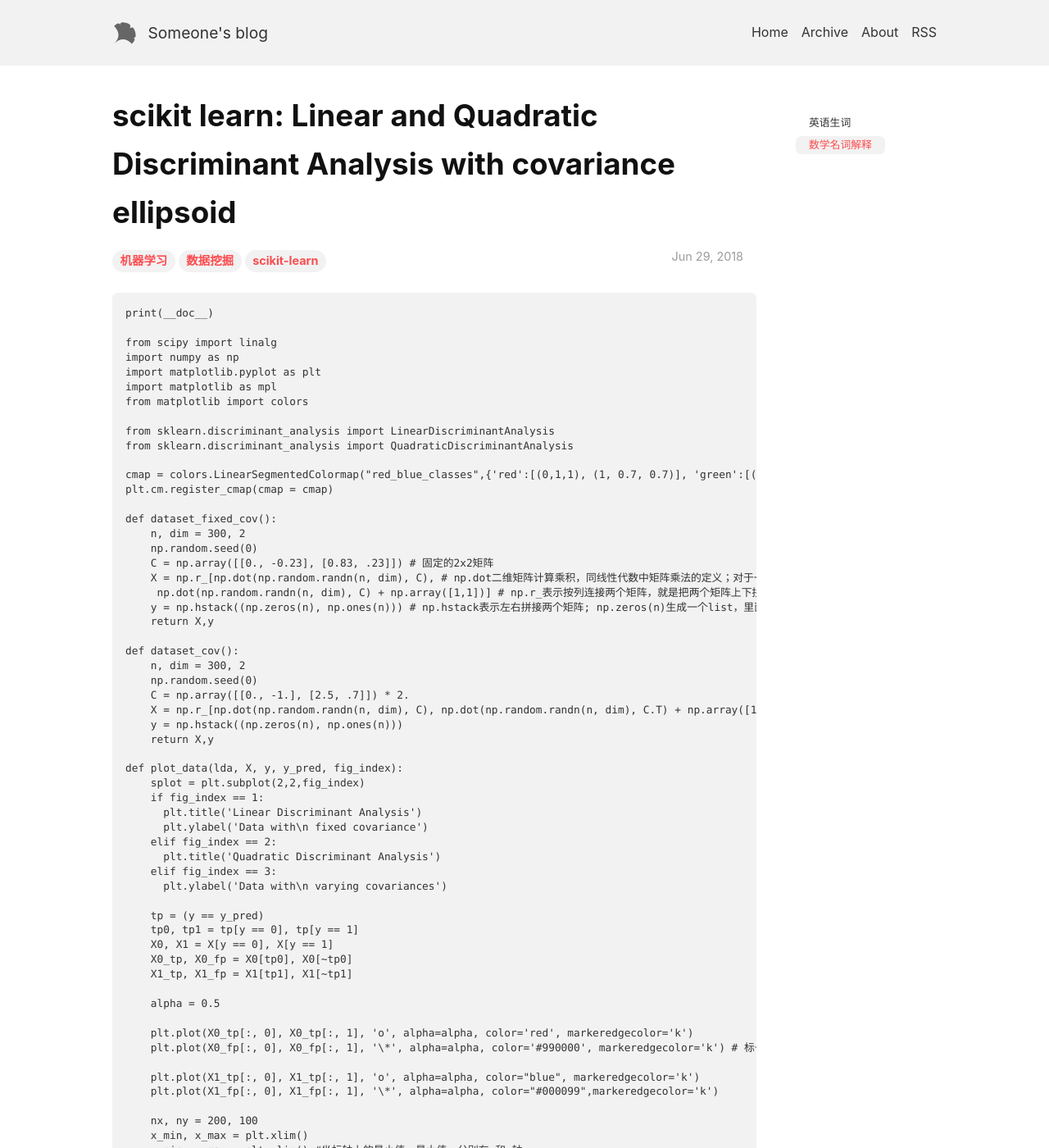
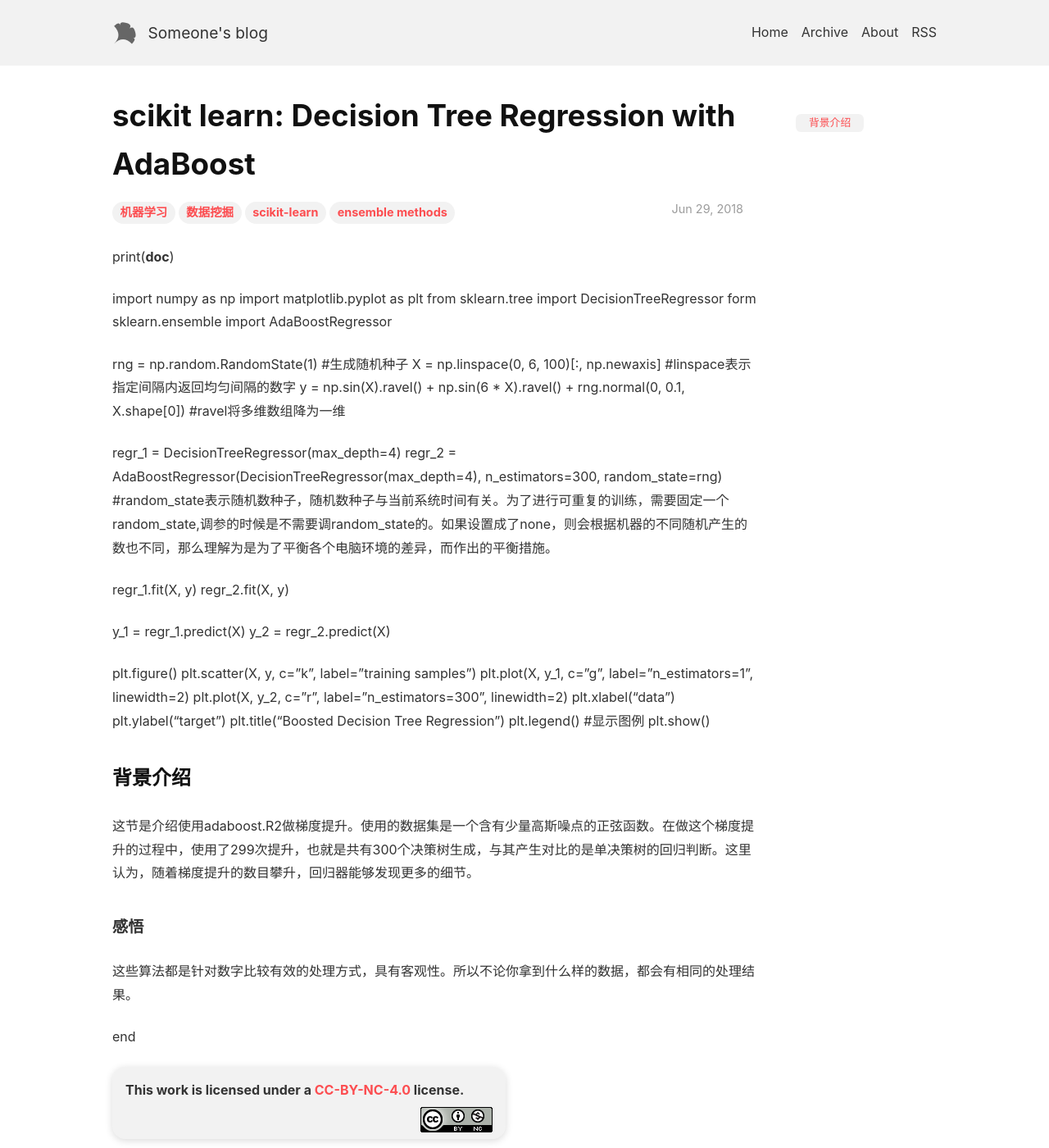
Before and after one commit to slyrx/Tech_Blog, a Jekyll site: the page built from _posts/2018-7-10-scikit-learn-example.md, in a window 1280 px wide and 1400 px high. Shown: the whole window at 82% size. Built offline with Jekyll 4.4.1, drawn with Linux system fonts in a browser that asks for light colours; nearby versions of some CDN libraries; some of the changed text lies outside the part shown.

Commit message:
add new articles

```diff
--- /dev/null
+++ b/_posts/2018-7-10-scikit-learn-example.md
@@ -0,0 +1,61 @@
+---
+layout: post
+title:  "scikit learn: Decision Tree Regression with AdaBoost"
+date:   2018-06-29 09:26:30
+tags: [机器学习, 数据挖掘, scikit-learn, ensemble methods]
+---
+
+print(__doc__)
+
+import numpy as np
+import matplotlib.pyplot as plt
+from sklearn.tree import DecisionTreeRegressor
+form sklearn.ensemble import AdaBoostRegressor
+
+rng = np.random.RandomState(1)  #生成随机种子
+X = np.linspace(0, 6, 100)[:, np.newaxis] #linspace表示指定间隔内返回均匀间隔的数字
+y = np.sin(X).ravel() + np.sin(6 * X).ravel() + rng.normal(0, 0.1, X.shape[0]) #ravel将多维数组降为一维
+
+regr_1 = DecisionTreeRegressor(max_depth=4)
+regr_2 = AdaBoostRegressor(DecisionTreeRegressor(max_depth=4), n_estimators=300, random_state=rng) #random_state表示随机数种子，随机数种子与当前系统时间有关。为了进行可重复的训练，需要固定一个random_state,调参的时候是不需要调random_state的。如果设置成了none，则会根据机器的不同随机产生的数也不同，那么理解为是为了平衡各个电脑环境的差异，而作出的平衡措施。
+
+regr_1.fit(X, y)
+regr_2.fit(X, y)
+
+y_1 = regr_1.predict(X)
+y_2 = regr_2.predict(X)
+
+plt.figure()
+plt.scatter(X, y, c="k", label="training samples")
+plt.plot(X, y_1, c="g", label="n_estimators=1", linewidth=2)
+plt.plot(X, y_2, c="r", label="n_estimators=300", linewidth=2)
+plt.xlabel("data")
+plt.ylabel("target")
+plt.title("Boosted Decision Tree Regression")
+plt.legend() #显示图例
+plt.show()
+
+
+### 背景介绍
+这节是介绍使用adaboost.R2做梯度提升。使用的数据集是一个含有少量高斯噪点的正弦函数。在做这个梯度提升的过程中，使用了299次提升，也就是共有300个决策树生成，与其产生对比的是单决策树的回归判断。这里认为，随着梯度提升的数目攀升，回归器能够发现更多的细节。
+
+#### 感悟
+这些算法都是针对数字比较有效的处理方式，具有客观性。所以不论你拿到什么样的数据，都会有相同的处理结果。
+
+
+
+
+
+
+
+
+
+
+
+
+
+
+
+
+
+end
```
Also changed, not shown: _posts/2018-6-29-scikit-learn-example.md (+1 -1 lines).
